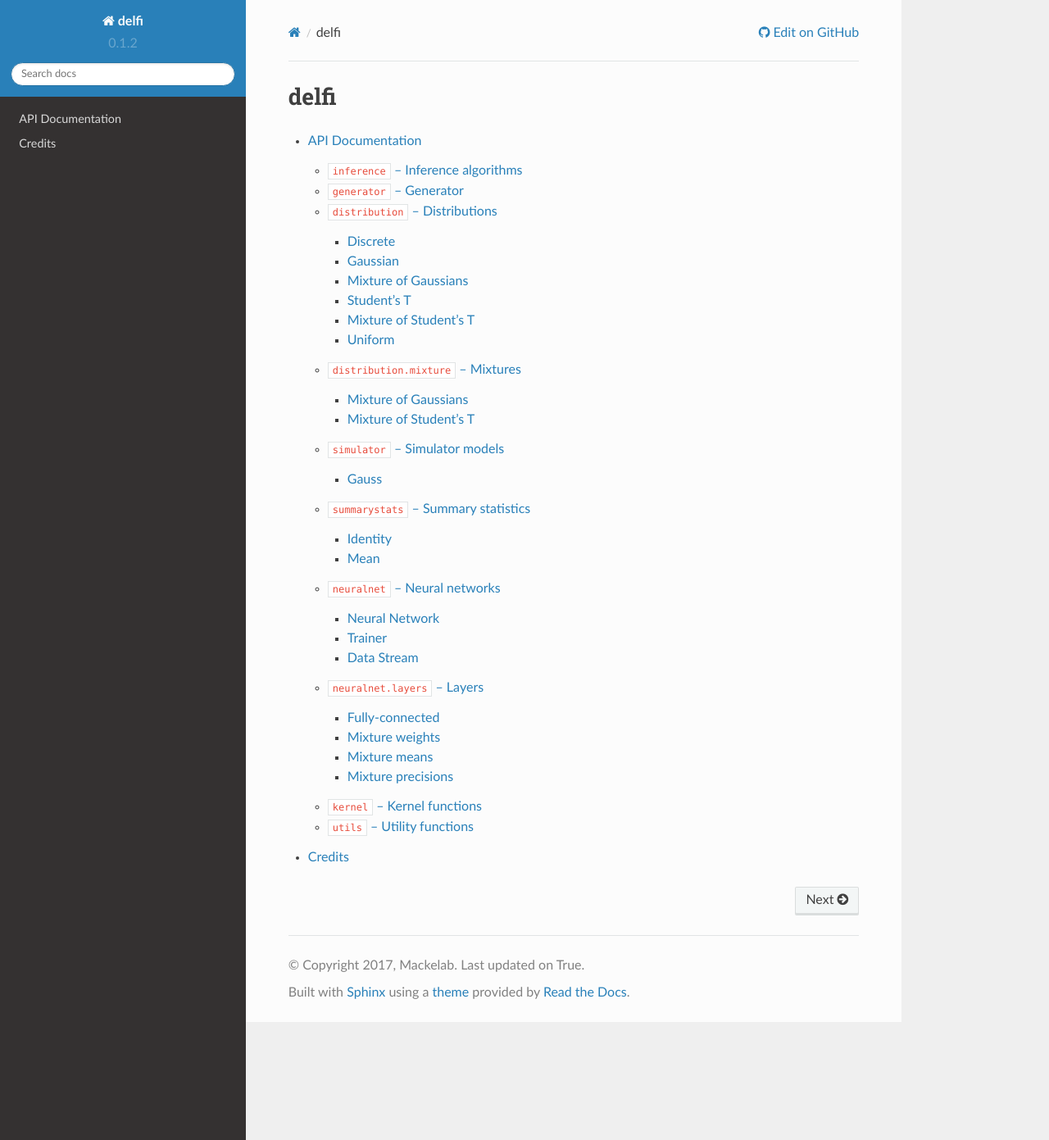
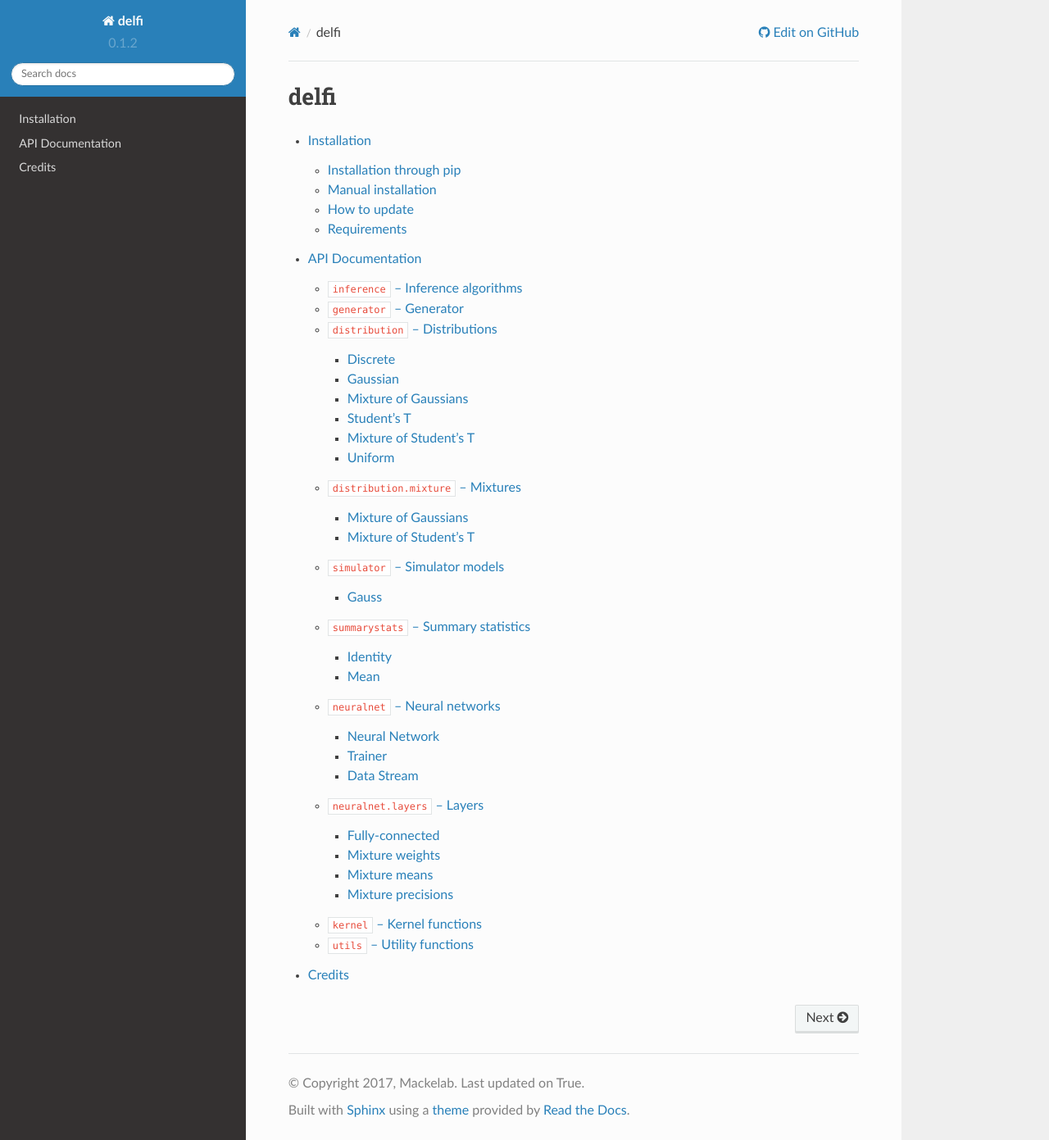
Before and after one commit to ppjgoncalves/delfi-2, a Sphinx documentation site: the page built from docs/index.rst, in a window 1280 px wide and 1391 px high. Shown: the whole window at 82% size. Built offline with Sphinx 7.4.7 and the Read the Docs theme 2.0.0, drawn with Linux system fonts in a browser that asks for light colours; some of the changed lines change nothing that is shown.

Commit message:
installation

```diff
--- a/docs/conf.py
+++ b/docs/conf.py
@@ -195,6 +195,8 @@ html_context = {
     "last_updated": True,
     "commit": False
 }
+github_user = 'mackelab'
+github_repo = 'delfi'
 
 # -- Options for LaTeX output ---------------------------------------------
 
--- a/docs/index.rst
+++ b/docs/index.rst
@@ -4,5 +4,6 @@ delfi
 .. toctree::
   :maxdepth: 3
 
+  installation.rst
   api.rst
   credits.rst
--- /dev/null
+++ b/docs/installation.rst
@@ -0,0 +1,56 @@
+Installation
+============
+
+.. note:: Importantly, note that this codebase is written for Python 3 and is not backwards compatible.
+
+
+Installation through pip
+------------------------
+
+delfi is `hosted on PyPI`_, the Python software repository.
+
+You can install delfi by
+
+.. code-block:: console
+
+    pip install delfi --user
+
+Note that depending on how your system is set up, you may need to type ``pip3`` instead of ``pip``.
+
+.. _hosted on PyPI: https://pypi.python.org/pypi/delfi
+
+
+Manual installation
+-------------------
+
+Alternatively, you can clone `the code repository`_ and run the setup:
+
+.. code-block:: console
+
+    git clone https://github.com/mackelab/delfi.git
+    cd delfi
+    python setup.py install --user
+
+Note that a comfortable way for developing is using ``python setup.py develop --user`` instead of the last line above; see `setuptools documentation`_ for more information.
+
+.. _the code repository: https://github.com/mackelab/delfi
+.. _setuptools documentation: http://setuptools.readthedocs.io/en/latest/setuptools.html#develop-deploy-the-project-source-in-development-mode
+
+How to update
+-------------
+
+If you installed using pip, you can update the package using:
+
+.. code-block:: console
+
+    pip install delfi --upgrade --upgrade-strategy only-if-needed --user
+
+If you installed by cloning the repository, pull from upstream. Re-execute the install command, in case you used ``setup.py install``. This step is not necessary if you used ``setup.py develop``, since the package directory is linked symbolically.
+
+
+Requirements
+------------
+
+The installation requirements are specified in setup.py. Installing delfi as described above, will automatically take care of the requirements.
+
+Core dependencies are theano and lasagne. For lasagne, delfi relies on the development version of lasagne (0.2dev) rather than the stable version (0.1) that is available through pip.
```
